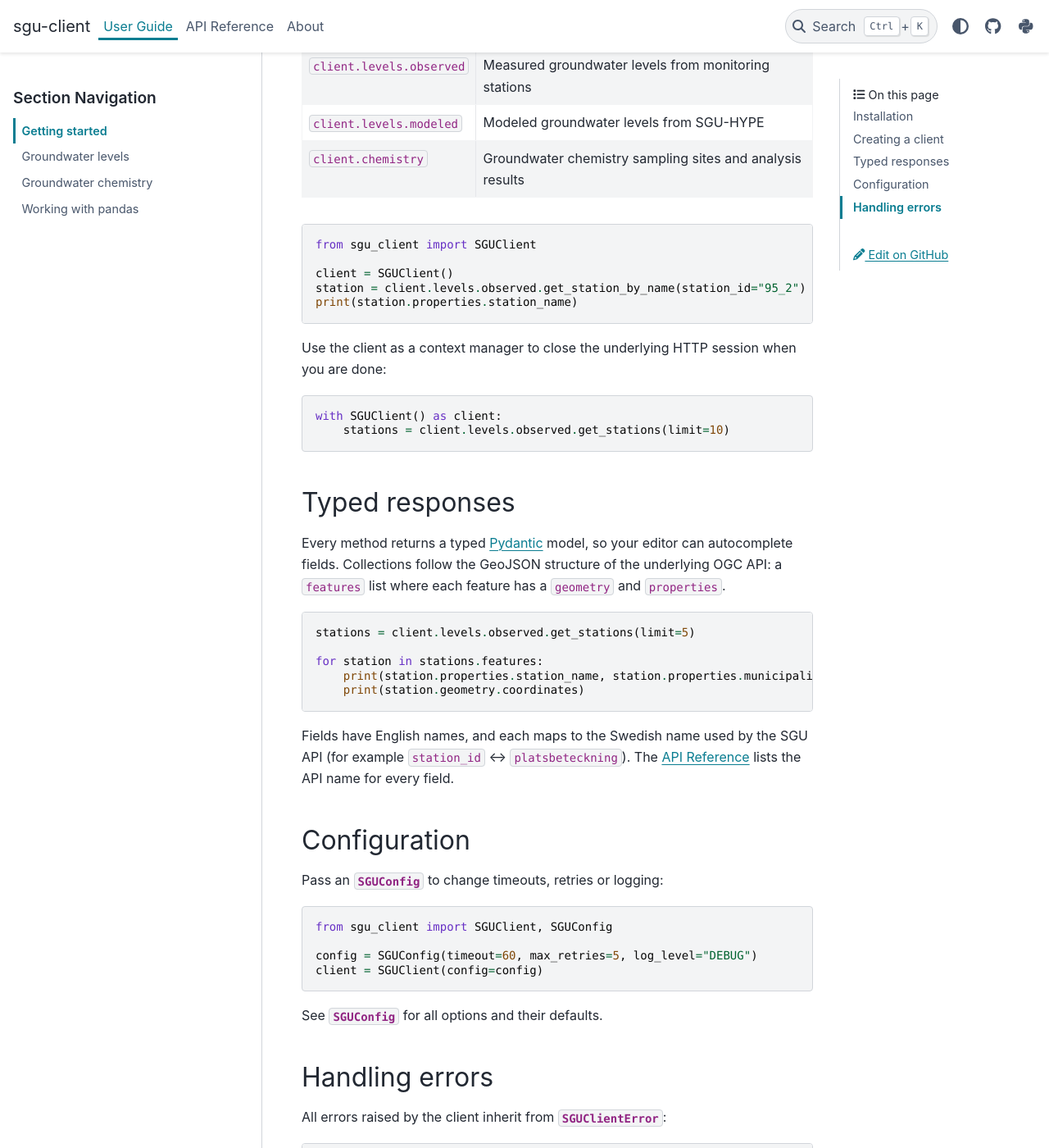
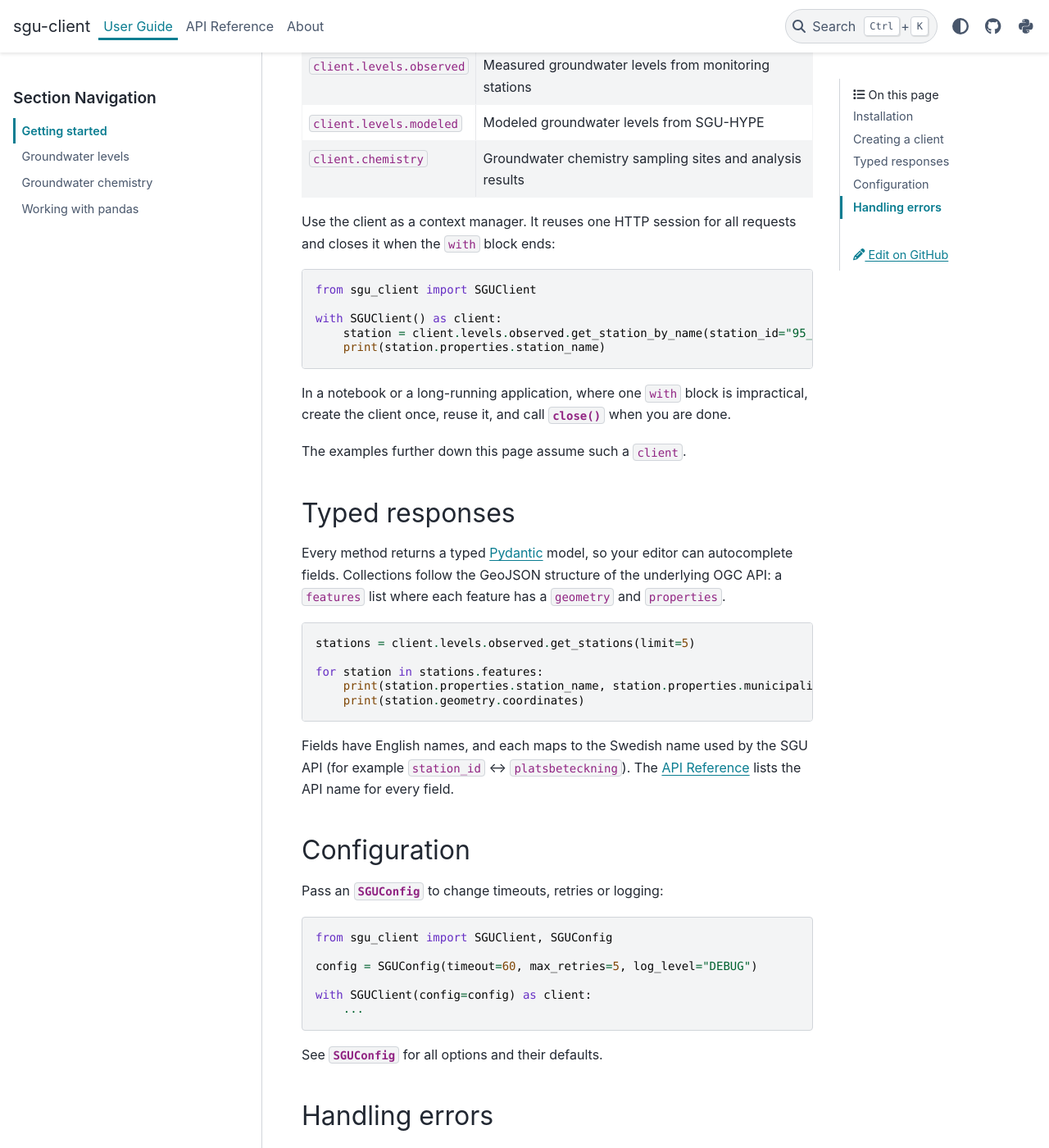
Before and after one commit to officialankan/sgu-client, a Sphinx documentation site: the page built from docs/source/user_guide/getting_started.md, in a window 1280 px wide and 1400 px high, scrolled down 716 px. Shown: the whole window at 82% size. Built offline with Sphinx 7.4.7 and the PyData theme 0.15.4, drawn with Linux system fonts in a browser that asks for light colours.

Commit message:
docs: create the client as a context manager in all examples
Co-Authored-By: Claude Opus 5.5 <noreply@anthropic.com>

````diff
--- a/docs/source/user_guide/getting_started.md
+++ b/docs/source/user_guide/getting_started.md
@@ -27,21 +27,22 @@ domain on its attributes:
 | `client.levels.modeled` | Modeled groundwater levels from SGU-HYPE |
 | `client.chemistry` | Groundwater chemistry sampling sites and analysis results |
 
+Use the client as a context manager. It reuses one HTTP session for all requests and
+closes it when the `with` block ends:
+
 ```python
 from sgu_client import SGUClient
 
-client = SGUClient()
-station = client.levels.observed.get_station_by_name(station_id="95_2")
-print(station.properties.station_name)
+with SGUClient() as client:
+    station = client.levels.observed.get_station_by_name(station_id="95_2")
+    print(station.properties.station_name)
 ```
 
-Use the client as a context manager to close the underlying HTTP session when you are
-done:
+In a notebook or a long-running application, where one `with` block is impractical,
+create the client once, reuse it, and call {meth}`~sgu_client.SGUClient.close` when you
+are done.
 
-```python
-with SGUClient() as client:
-    stations = client.levels.observed.get_stations(limit=10)
-```
+The examples further down this page assume such a `client`.
 
 ## Typed responses
 
@@ -70,7 +71,9 @@ Pass an {class}`~sgu_client.SGUConfig` to change timeouts, retries or logging:
 from sgu_client import SGUClient, SGUConfig
 
 config = SGUConfig(timeout=60, max_retries=5, log_level="DEBUG")
-client = SGUClient(config=config)
+
+with SGUClient(config=config) as client:
+    ...
 ```
 
 See {class}`~sgu_client.SGUConfig` for all options and their defaults.
````
Also changed, not shown: README.md (+23 -22 lines), docs/source/index.rst (+13 -13 lines), docs/source/user_guide/chemistry.md (+3 -4 lines), docs/source/user_guide/levels.md (+6 -5 lines), docs/source/user_guide/pandas.md (+5 -5 lines), 8 other files.
